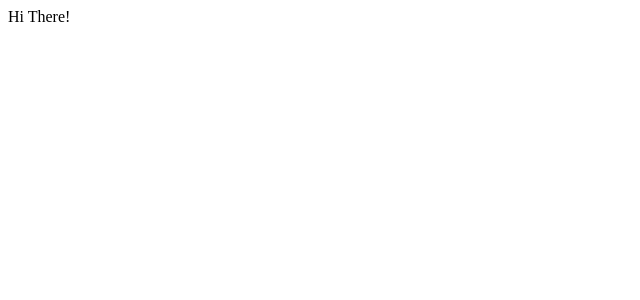
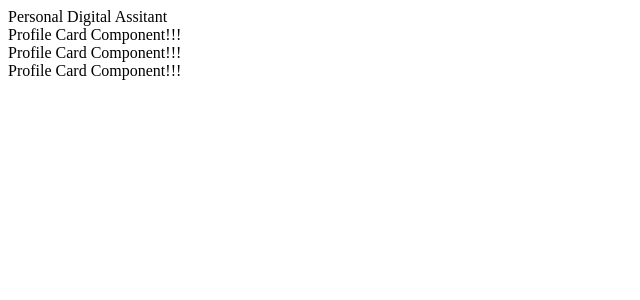
Before and after one commit to chandrasekharanil104/ModernUdemyCourse, a React (Create React App) app: page / in a window 1280 px wide. Shown: the top 300 px of the page, without its empty margins (0-640 px from the left). Built offline with nearby package versions, Linux system fonts and the light colour scheme.

Commit message:
Create Profile Card Component and add it to App.js

```diff
--- a/src/App.js
+++ b/src/App.js
@@ -1,7 +1,15 @@
 import React from 'react';
+import ProfileCard from "./ProfileCard"; // importing the profile card component.
 
 const App = function () {
-	return <div>Hi There!</div>;
+	return (
+		<div>
+			<div>Personal Digital Assitant </div>
+			<ProfileCard /> {/* Reusability of the component */}
+			<ProfileCard />
+			<ProfileCard />
+		</div>
+	);
 };
 
 export default App;
--- /dev/null
+++ b/src/ProfileCard.js
@@ -0,0 +1,9 @@
+import React from "react";
+
+// Creating a Separate file for Profile Component.
+
+const ProfileCard = () => {
+	return <div>Profile Card Component!!!</div>;
+};
+
+export default ProfileCard; // exporting the component.
```
